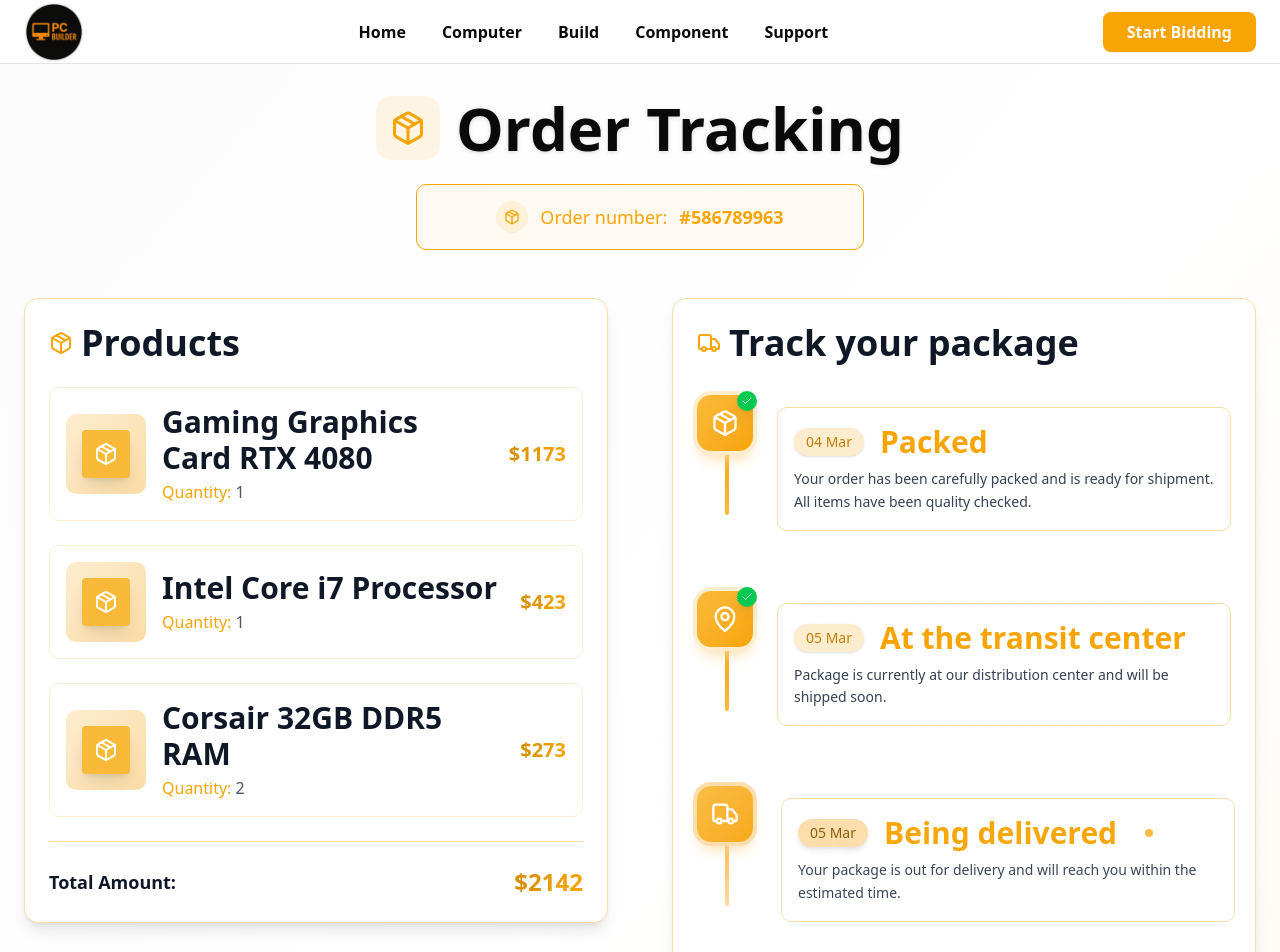
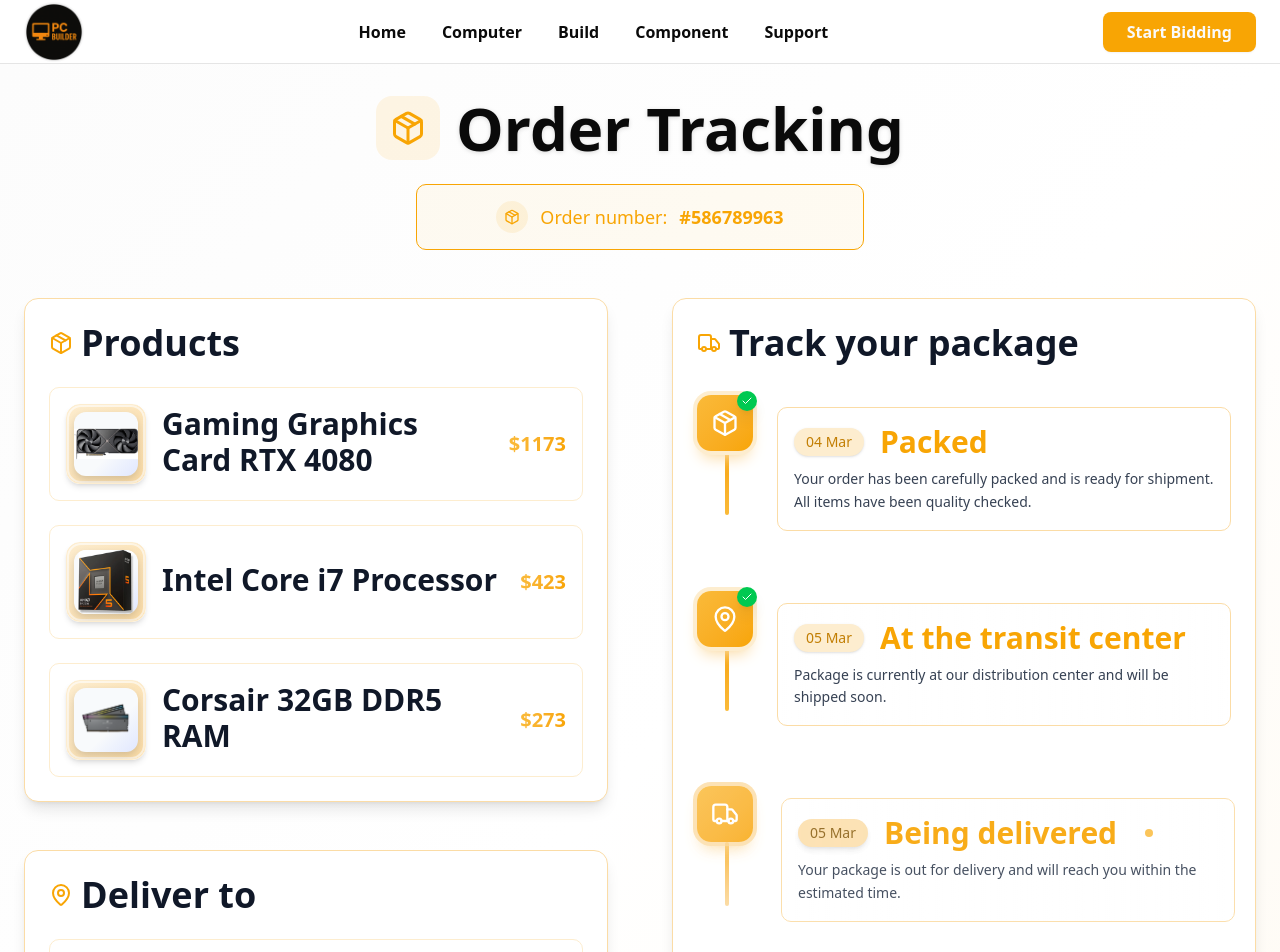
Before and after one commit to alphasspase/custom-pc-builder, a Next.js app: page /checkout/order-tracking/1 in a window 1280 px wide. Shown: the top 952 px of the page. Built offline with nearby package versions, Linux system fonts and the light colour scheme.

Commit message:
fix order tracker

```diff
--- a/src/app/checkout/order-tracking/[slug]/_components/OrderTracking.tsx
+++ b/src/app/checkout/order-tracking/[slug]/_components/OrderTracking.tsx
@@ -108,47 +108,33 @@ export default function OrderTracking() {
                 {products.map((product) => (
                   <div
                     key={product.id}
-                    className="from-primary-50 border-primary-100 hover:border-primary-300 group flex items-center gap-4 rounded-lg border bg-gradient-to-r to-white p-4 transition-all duration-300 hover:shadow-md"
+                    className="from-primary-50 border-primary-100 hover:border-primary-400 group flex items-center gap-4 rounded-lg border bg-gradient-to-r to-white p-4 transition-all duration-300 hover:shadow-xl"
                   >
-                    <div className="from-primary-100 to-primary-200 group-hover:from-primary-200 group-hover:to-primary-300 flex h-20 w-20 items-center justify-center rounded-lg bg-gradient-to-br transition-all duration-300">
-                      <div className="bg-primary-400 flex h-12 w-12 items-center justify-center rounded shadow-lg">
-                        <Package className="h-6 w-6 text-white" />
-                      </div>
+                    <div className="from-primary-100 to-primary-200 group-hover:from-primary-200 group-hover:to-primary-300 border-primary-100 hover:border-primary-300 relative flex h-20 w-20 items-center justify-center overflow-hidden rounded-xl border bg-gradient-to-br shadow-md transition-all duration-300">
+                      <div className="group-hover:border-primary-200 pointer-events-none absolute inset-0 rounded-xl border-2 border-white/60 transition-all duration-300" />
+                      <img
+                        src={product.image}
+                        alt={product.name}
+                        className="h-16 w-16 object-contain drop-shadow-lg transition-transform duration-300 group-hover:scale-105"
+                        style={{
+                          background:
+                            'linear-gradient(135deg, #f8fafc 60%, #e0e7ff 100%)',
+                          borderRadius: '0.75rem',
+                        }}
+                      />
                     </div>
                     <div className="flex-1">
-                      <h3 className="group-hover:text-primary-700 mb-1 font-medium text-gray-900 transition-colors">
+                      <h3 className="group-hover:text-primary-500 mb-1 font-medium text-gray-900 transition-colors">
                         {product.name}
                       </h3>
-                      <p className="flex items-center gap-1 text-gray-600">
-                        <span className="text-primary-500 font-medium">
-                          Quantity:
-                        </span>{' '}
-                        {product.quantity}
-                      </p>
                     </div>
                     <div className="text-right">
-                      <p className="from-primary-600 to-primary-500 bg-gradient-to-r bg-clip-text text-xl font-semibold text-transparent">
+                      <p className="from-primary-400 to-primary-500 bg-gradient-to-r bg-clip-text text-xl font-semibold text-transparent">
                         ${product.price}
                       </p>
                     </div>
                   </div>
                 ))}
-              </div>
-
-              {/* Order Summary */}
-              <div className="border-primary-200 mt-6 border-t pt-6">
-                <div className="flex items-center justify-between">
-                  <span className="text-lg font-semibold text-gray-900">
-                    Total Amount:
-                  </span>
-                  <span className="from-primary-600 to-primary-500 bg-gradient-to-r bg-clip-text text-2xl font-bold text-transparent">
-                    $
-                    {products.reduce(
-                      (sum, product) => sum + product.price * product.quantity,
-                      0,
-                    )}
-                  </span>
-                </div>
               </div>
             </div>
 
```
